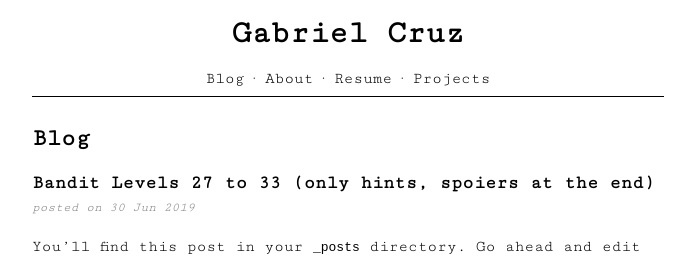
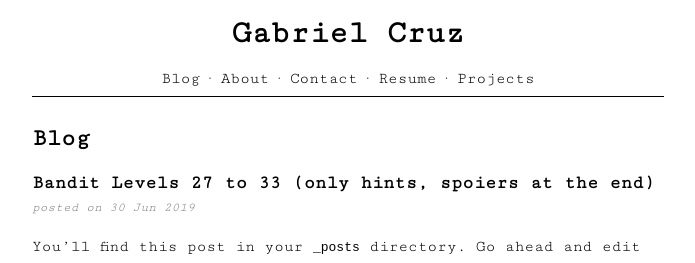
Before and after one commit to gmelodie/gmelodie.github.io, a Jekyll site: the page built from index.md, in a window 1280 px wide. Shown: the top 263 px of the page, without its empty margins (292-987 px from the left). Built offline with Jekyll 4.4.1, drawn with Linux system fonts in a browser that asks for light colours.

Commit message:
Add contact to navbar

```diff
--- a/_includes/nav.html
+++ b/_includes/nav.html
@@ -1,6 +1,7 @@
 <div id="nav">
   <a href="{{site.url}}{{site.baseurl}}/">Blog</a> ·
   <a href="{{site.url}}{{site.baseurl}}/about/">About</a> ·
+  <a href="{{site.url}}{{site.baseurl}}/contact/">Contact</a> ·
   <a href="{{site.url}}{{site.baseurl}}/resume.pdf">Resume</a> ·
   <a href="{{site.url}}{{site.baseurl}}/projects/">Projects</a>
 </div>
```
